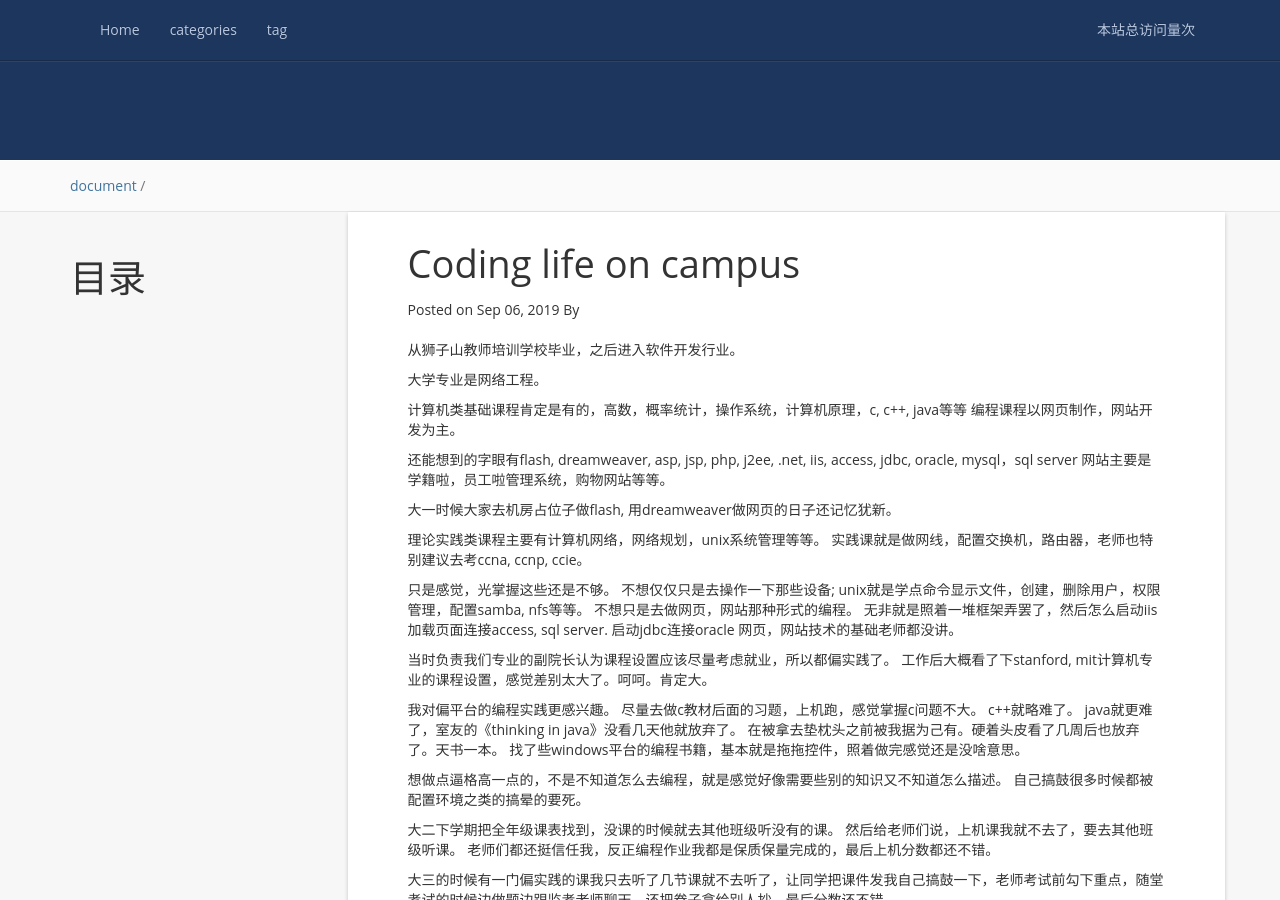
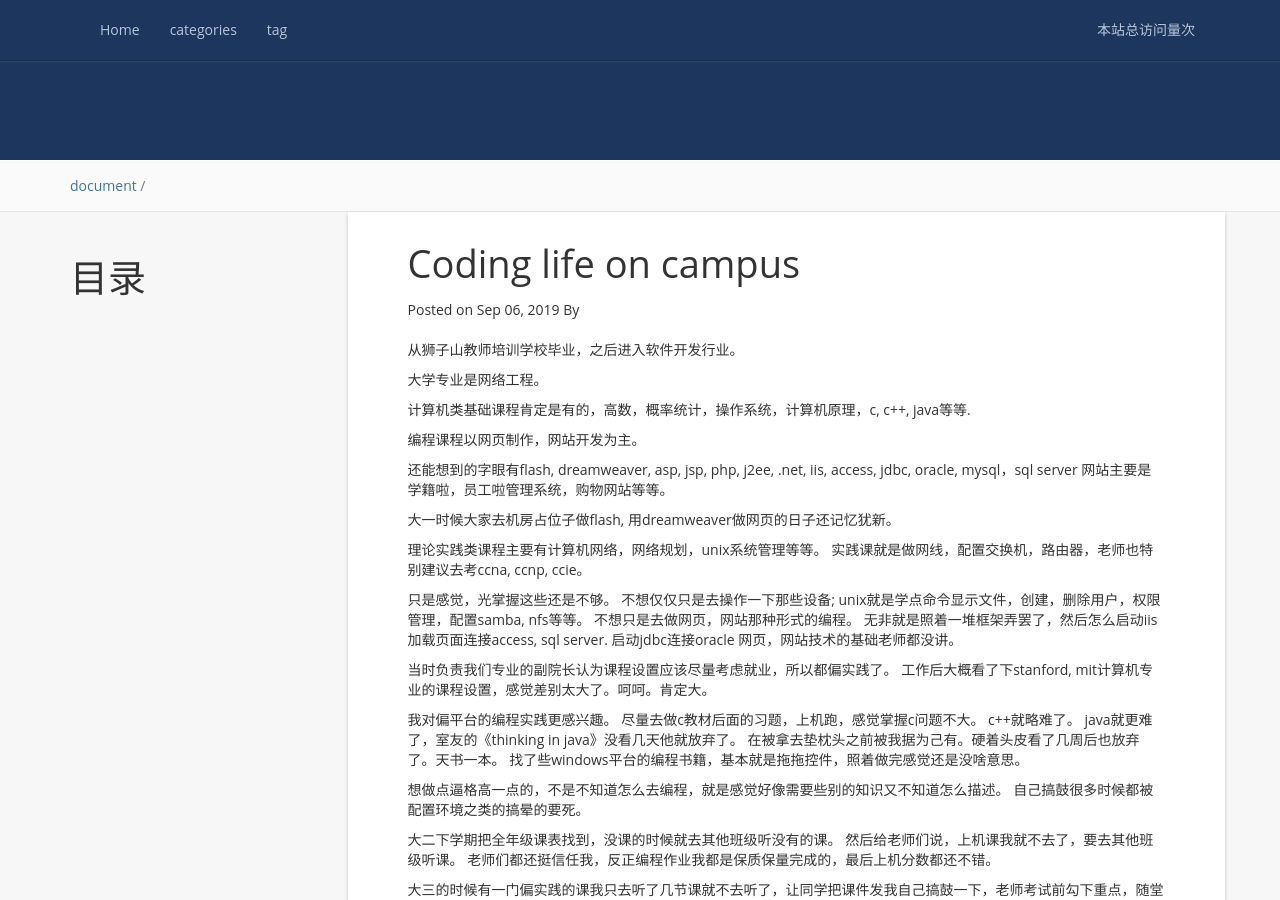
Before and after one commit to yuzhidi/yuzhidi.github.io, a Jekyll site: the page built from _posts/2019-09-07-coding-on-campus.md, in a window 1280 px wide and 900 px high. Built offline with Jekyll 4.4.1, drawn with Linux system fonts in a browser that asks for light colours; nearby versions of some CDN libraries; a script that is not in the unit is left out; comment, search, counter and statistics services are not loaded.

Commit message:
new line

```diff
--- a/_posts/2019-09-07-coding-on-campus.md
+++ b/_posts/2019-09-07-coding-on-campus.md
@@ -9,7 +9,9 @@ tag:
 
  大学专业是网络工程。
 
- 计算机类基础课程肯定是有的，高数，概率统计，操作系统，计算机原理，c, c++, java等等
+ 计算机类基础课程肯定是有的，高数，概率统计，操作系统，计算机原理，c, c++, java等等.
+
+
  编程课程以网页制作，网站开发为主。
 
  还能想到的字眼有flash, dreamweaver, asp, jsp, php, j2ee, .net, iis, access, jdbc, oracle, mysql，sql server
```
